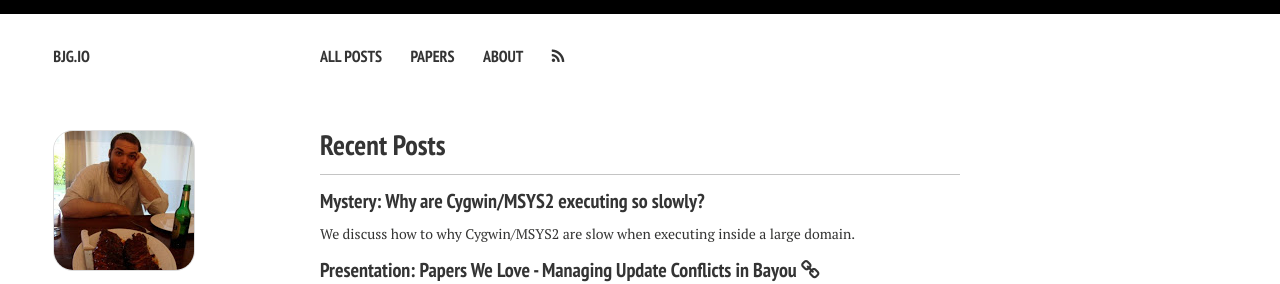
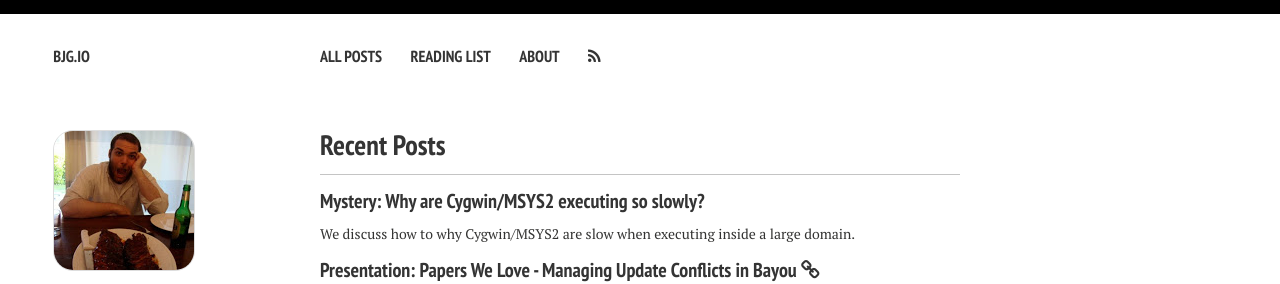
Before and after one commit to bgianfo/bgianfo.github.io, a Jekyll site: the page built from index.md, in a window 1280 px wide. Shown: the top 284 px of the page. Built offline with Jekyll 4.4.1, drawn with Linux system fonts in a browser that asks for light colours; nearby versions of some CDN libraries.

Commit message:
Adjust title of papers section to be more accurate

```diff
--- a/_data/navigation.yml
+++ b/_data/navigation.yml
@@ -3,7 +3,7 @@
 - title: All Posts
   url: /posts/
 
-- title: Papers
+- title: Reading List
   url: /papers/
 
 - title: About
```
